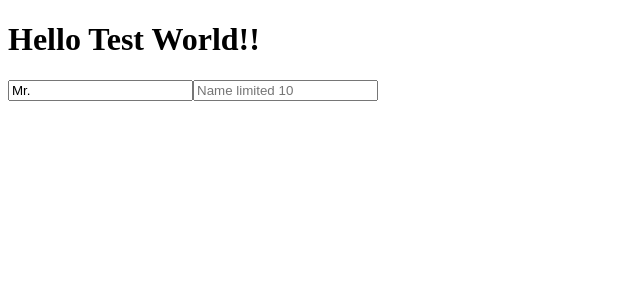
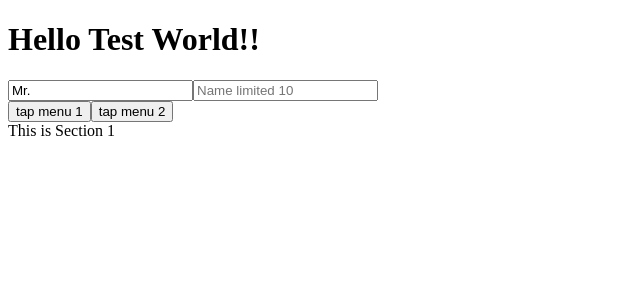
Before and after one commit to Mu-jun/react-hooks, a React (Create React App) app: page / in a window 1280 px wide. Shown: the top 300 px of the page, without its empty margins (0-640 px from the left). Built offline with nearby package versions, Linux system fonts and the light colour scheme.

Commit message:
hooks - useTaps

```diff
--- a/src/App.js
+++ b/src/App.js
@@ -1,4 +1,16 @@
 import { useInput, useValidatedInput } from './hooks/input';
+import useTaps from './hooks/taps';
+
+const content = [
+  {
+    tap: 'tap menu 1',
+    content: 'This is Section 1',
+  },
+  {
+    tap: 'tap menu 2',
+    content: 'This is Section 2',
+  },
+];
 
 function App() {
   const name = useInput('Mr. ');
@@ -6,11 +18,19 @@ function App() {
   const maxLen = (value) => value.length <= 10;
   const validatedName = useValidatedInput('', maxLen);
 
+  const { currentItem, setItem } = useTaps(0, content);
+
   return (
     <div>
       <h1>Hello Test World!!</h1>
       <input placeholder="Name" {...name} />
       <input placeholder="Name limited 10" {...validatedName} />
+      <div>
+        {content.map((section, index) => (
+          <button onClick={() => setItem(index)}>{section.tap}</button>
+        ))}
+        <div>{currentItem.content}</div>
+      </div>
     </div>
   );
 }
--- /dev/null
+++ b/src/hooks/taps.js
@@ -0,0 +1,11 @@
+import { useState } from 'react';
+
+const useTaps = (initialIndex, allTaps) => {
+  const [index, setIndex] = useState(initialIndex);
+  return {
+    currentItem: allTaps[index],
+    setItem: setIndex,
+  };
+};
+
+export default useTaps;
```
